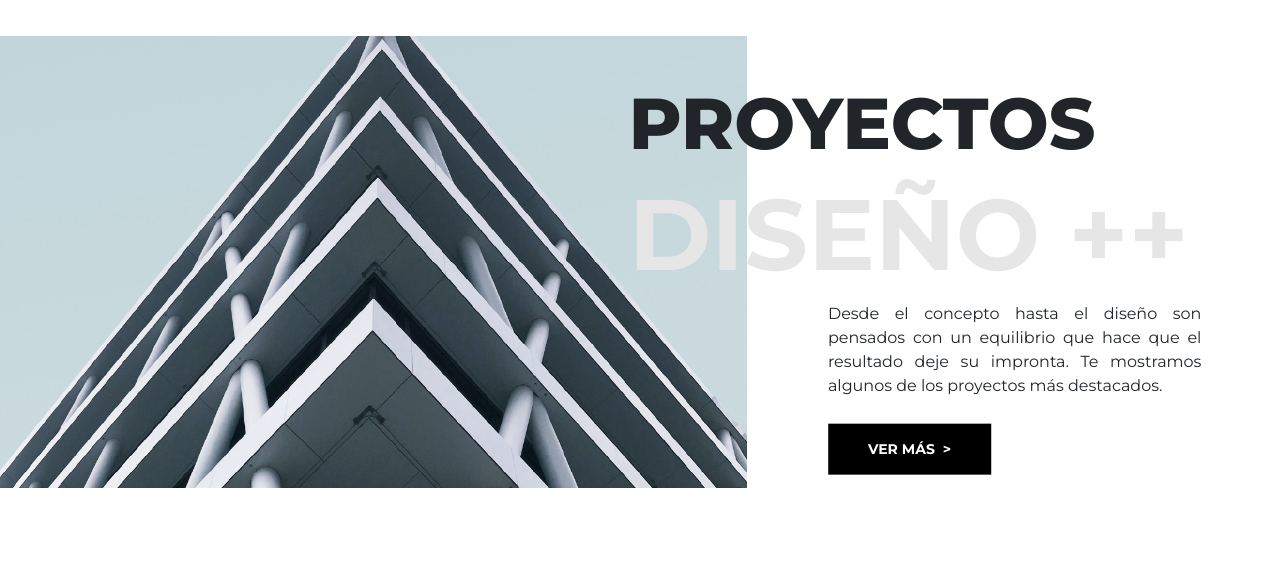
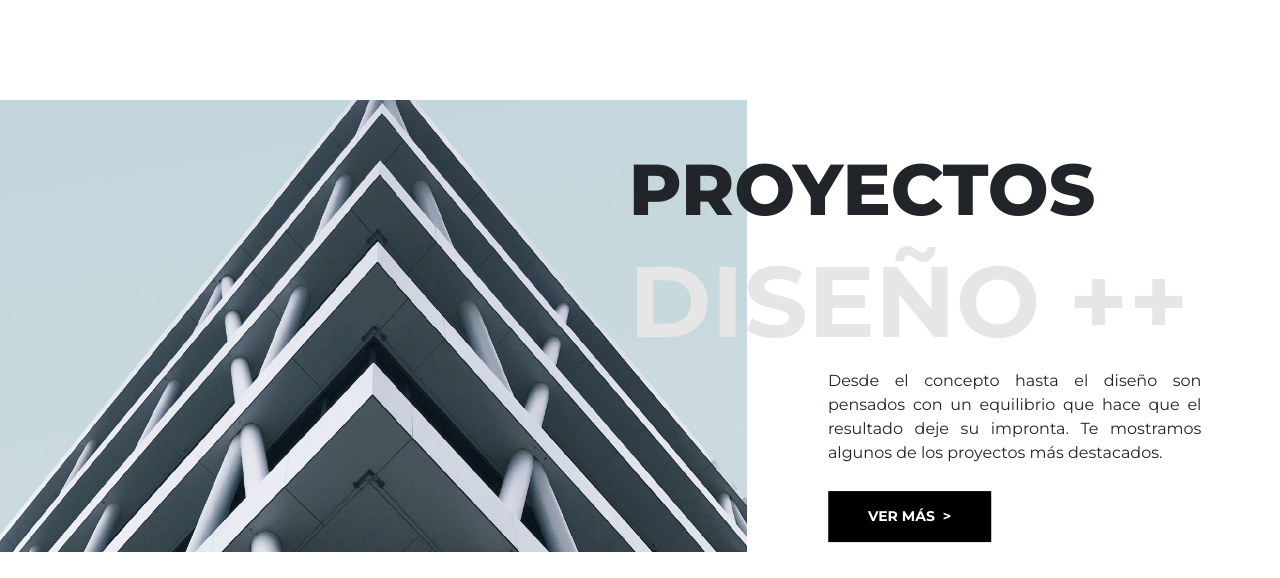
Before and after one commit to Juanpablo0105/idea_sanguinetti_jp, a plain HTML site: page index.html in a window 1280 px wide. Shown: the part 2012-2590 px from the top of the page. Drawn offline with nearby package versions, Linux system fonts and the light colour scheme.

Commit message:
Ãajuste espaciado sección proyecto

```diff
--- a/css/estilos.css
+++ b/css/estilos.css
@@ -162,6 +162,7 @@ li:hover a {
   position: relative;
   display: inline-block;
   text-align: left;
+  padding-top: 5%;
 }
 
 .textProyectos {
@@ -169,6 +170,7 @@ li:hover a {
   top: 32%;
   left: 50%;
   transform: translate(1%, -25%);
+  padding-top: 5%;
 }
 
 .imagenProyecto {
```
